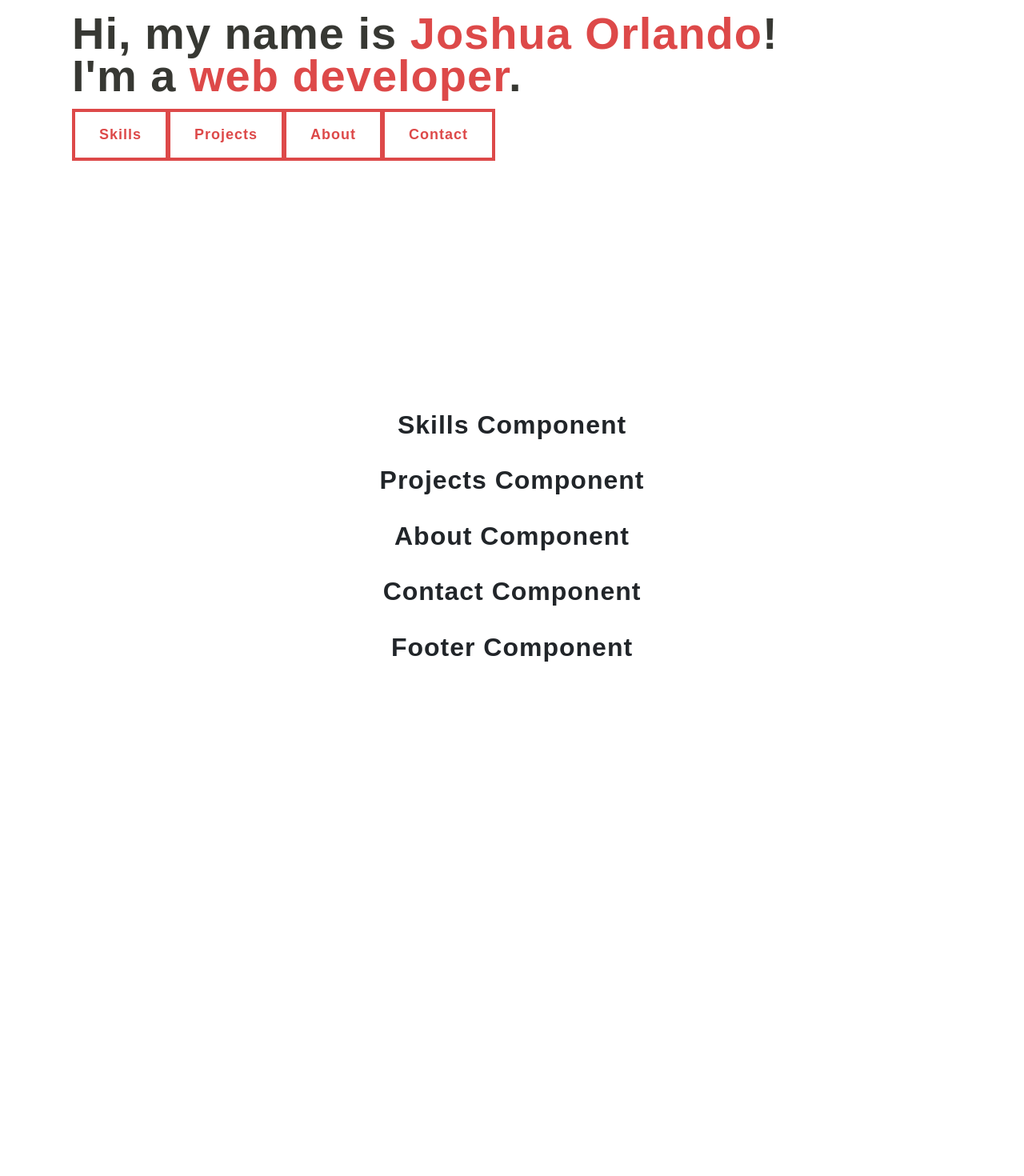
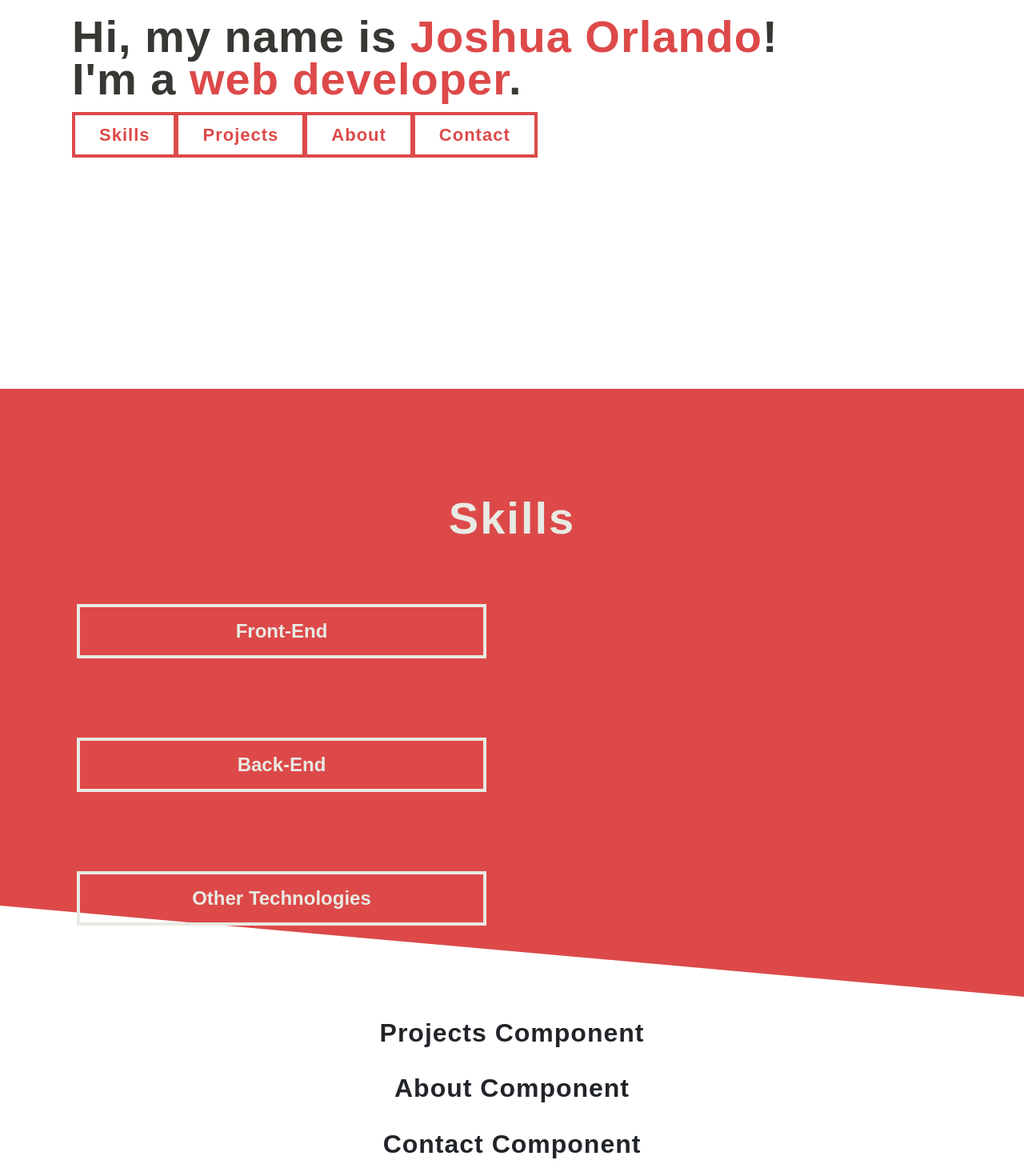
Before and after one commit to JoshuaOrlandoR/Portfolio-Final, a React (Create React App) app: page / in a window 1280 px wide. Shown: the part 360-1830 px from the top of the page at 80% size. Before the commit the page ends 1214 px from the top, so only its background shows below. Built offline with nearby package versions, Linux system fonts and the light colour scheme.

Commit message:
Finished Hero and Skills initial component drafts - need to add responsivity later and some small effects, working on project component next

```diff
--- a/src/Components/Hero/index.js
+++ b/src/Components/Hero/index.js
@@ -4,8 +4,8 @@ import './styles.css';
 const Hero = () => {
   return (
     <div id="hero" className="container">
-      <h1 className="hero-title name-title">Hi, my name is <span className="text-color-main">Joshua Orlando</span>!</h1>
-      <h1 className="hero-title position-title">I'm a <span className="text-color-main">web developer</span>.</h1>
+      <h1 className="hero-title name-title">Hi, my name is <span className="text-color-main name-span">Joshua Orlando</span>!</h1>
+      <h1 className="hero-title position-title">I'm a <span className="text-color-main position-span">web developer</span>.</h1>
       <div className="hero-cta">
         <span className="cta-btn cta-btn--hero"><a href="#skills">Skills</a></span>
         <span className="cta-btn cta-btn--hero"><a href="#projects">Projects</a></span>
--- a/src/Components/Hero/styles.css
+++ b/src/Components/Hero/styles.css
@@ -2,7 +2,7 @@ body {
     font-family: 'Montserrat', sans-serif;
     text-align: center;
     margin: 0;
-    background-color: #fff;
+    background-color: transparent;
     color: #212529;
     font-size: 1rem;
     line-height: 1.5;
@@ -16,7 +16,7 @@ body {
     justify-content: center;
     align-items: start;
     height: 100vh;
-    background: #fff;
+    background-color: transparent;
     color: #272341;
     padding: 0 5.6rem;
 }
@@ -52,18 +52,48 @@ body {
 }
 
 .cta-btn {
-    padding: 15px 30px;  /* Increase button size by increasing padding */
-    border: 4px solid #DD4949; /* Increase outline thickness by increasing border width */
-    border-radius: 0;
-    cursor: pointer;
-    margin-right: -2px; /* Adjust for the increased border width */
+  padding: 8px 30px;
+  border: 4px solid #DD4949;
+  border-radius: 0;
+  cursor: pointer;
+  margin-right: -2px;
+  position: relative;
+  overflow: hidden;
+  transition: color .2s;
 }
 
 .cta-btn a {
-    text-decoration: none;
-    color: #DD4949;
-    font-size: 18px;
-    font-weight: 700;
+  text-decoration: none;
+  color: #DD4949;
+  font-size: 22px;
+  font-weight: 700;
+  position: relative;
+  z-index: 1;
+  transition: color .2s;
+}
+
+.cta-btn::after {
+  content: '';
+  position: absolute;
+  top: 0;
+  left: 0;
+  width: 0;
+  height: 100%;
+  background: #DD4949;
+  transition: width .25s;
+  z-index: 0;
+}
+
+.cta-btn:hover {
+  color: #E8EAE3;
+}
+
+.cta-btn:hover a {
+  color: #E8EAE3;
+}
+
+.cta-btn:hover::after {
+  width: 100%;
 }
 
 @media (max-width: 992px) {
--- a/src/Components/Nav/styles.css
+++ b/src/Components/Nav/styles.css
@@ -15,11 +15,11 @@
   }
 
   .icon {
-    transform: rotate(10deg) scale(0.7);
+    transform: rotate(10deg) scale(0.8);
     transition: transform 0.25s ease-in-out;
   }
 
   .icon:hover {
-    transform: rotate(0deg) scale(1);
+    transform: rotate(0deg) scale(1.2);
     cursor: pointer;
   }
--- a/src/Components/Skills/index.js
+++ b/src/Components/Skills/index.js
@@ -1,12 +1,109 @@
-import React from 'react';
-import './styles.css';
+import React, { useState } from "react";
+import {
+  FaHtml5,
+  FaCss3Alt,
+  FaJsSquare,
+  FaReact,
+  FaRedux,
+  FaNodeJs,
+  FaGitAlt,
+  FaBootstrap,
+} from "react-icons/fa";import './styles.css';
+
+import {
+  SiJquery,
+  SiRedux,
+  SiVite,
+  SiHandlebarsdotjs,
+  SiExpress,
+  SiMongodb,
+  SiPwa,
+  SiGraphql,
+  SiWebflow
+} from "react-icons/si";
+import { TbApi } from "react-icons/tb";
+import { GrMysql } from "react-icons/gr";
+import { FiServer } from "react-icons/fi";
+
+
+const SKILLS_MAP = {
+  'Front-End': [
+    { name: 'HTML', icon: FaHtml5, color: '#231f20' },
+    { name: 'CSS', icon: FaCss3Alt, color: '#379ad6' },
+    { name: 'JavaScript', icon: FaJsSquare, color: '#f0dc4e' },
+    { name: 'React', icon: FaReact, color: '#61dafb' },
+    { name: 'Redux', icon: SiRedux, color: '#9976cec' },
+    { name: 'Vite', icon: SiVite, color: '#8299ff' },
+    { name: 'Handlebars', icon: SiHandlebarsdotjs, color: '#423426' },
+    { name: 'Jquery', icon: SiJquery, color: '#1266a9' },
+    { name: 'Bootstrap', icon: FaBootstrap, color: '#563d7c' },
+  ],
+  'Back-End': [
+    { name: 'Node.js', icon: FaNodeJs, color: '#539e43' },
+    { name: 'Express', icon: SiExpress, color: '#000' },
+    { name: 'Restful API', icon: TbApi, color: '#f88e1d' },
+    { name: 'MySQL', icon: GrMysql, color: '#f29111' },
+    { name: 'MongoDB', icon: SiMongodb, color: '#4faa41' },
+    { name: 'GraphQL', icon: SiGraphql, color: '#e10098' },
+  ],
+  'Other Technologies': [
+    { name: 'Git', icon: FaGitAlt, color: '#231f20' },
+    { name: 'Heroku', icon: FiServer, color: '#6762a7' },
+    { name: 'PWA', icon: SiPwa, color: '#5a06c9' },
+    { name: 'WebFlow', icon: SiWebflow, color: '#4353ff' },
+  ],
+};
 
 const Skills = () => {
-    return (
-        <div className="skills-container">
-            <h1>Skills Component</h1>
+  const [currentCategory, setCurrentCategory] = useState(null);
+
+  const handleButtonClick = (category) => {
+    setCurrentCategory(category);
+  };
+
+  const renderIcons = () => {
+    if (!currentCategory) return null;
+
+    const skills = SKILLS_MAP[currentCategory];
+    return skills.map(skill => {
+      const Icon = skill.icon;
+      return (
+        <div className="single-skill-wrapper">
+          <div className="skill-icon" style={{ color: skill.color }}>
+            <Icon size={70} />
+          </div>
+          <div className="skill-name">
+            <p>{skill.name}</p>
+          </div>
         </div>
-    )
+      );
+    });
+  };
+
+  return (
+    <div id="skills" className="skills-container" style={{position: "relative"}}>
+      {/* SVG background */}
+      <svg style={{position: "absolute", width: "100%", height: "100%", zIndex: -1}} viewBox="0 0 100 100" preserveAspectRatio="none">
+        <polygon points="0,0 100,0 100,100 0,85" fill="#DD4949" />
+      </svg>
+      <h2 className="skills-title">Skills</h2>
+      <div className="skills-content-wrapper">
+        <div className="button-wrapper">
+          <button className="skill-button" onClick={() => handleButtonClick('Front-End')}>Front-End</button>
+          <button className="skill-button" onClick={() => handleButtonClick('Back-End')}>Back-End</button>
+          <button className="skill-button" onClick={() => handleButtonClick('Other Technologies')}>Other Technologies</button>
+        </div>
+        <div className="icon-wrapper">
+          <div className="skill-icon-title-wrapper">
+            <h2 className="skill-title-h2">{currentCategory}</h2>
+          </div>
+          <div className="skill-icon-list">
+            {renderIcons()}
+          </div>
+        </div>
+      </div>
+    </div>
+  );
 };
 
 export default Skills;
--- a/src/Components/Skills/styles.css
+++ b/src/Components/Skills/styles.css
@@ -1,3 +1,135 @@
-.skills-container {
-    /* styles for Skills component */
+#skills {
+    height: 95vh;
+    width: 100%;
+    display: flex;
+    flex-direction: column;
+    justify-content: center;
+    align-items: center;
 }
+
+.skills-title {
+    font-size: 3.5rem;
+    font-weight: 700;
+    line-height: 1.2;
+    margin-bottom: 0.2rem;
+    color: #E8EAE3;
+    font-family: 'Montserrat', sans-serif;
+    letter-spacing: 2px;
+    background-color: transparent;
+}
+
+
+.skills-content-wrapper {
+    height: 60vh;
+    width: 90%;
+    display: flex;
+    justify-content: space-between;
+}
+
+
+
+.button-wrapper {
+    width: 50%;
+    height: 100%;
+    display: flex;
+    flex-direction: column;
+    justify-content: space-around;
+    padding: 2rem;
+}
+
+.button-wrapper button {
+    padding: 1rem 2rem;
+    border: 4px solid #E8EAE3;
+    background-color: transparent;
+    color: #E8EAE3;
+    font-family: 'Montserrat', sans-serif;
+    font-size: 1.5rem;
+    font-weight: 700;
+    cursor: pointer;
+    position: relative;
+    overflow: hidden;
+    transition: all 0.3s ease;
+    margin-bottom: 20px;
+}
+
+.button-wrapper button:last-child {
+    margin-bottom: 0;
+}
+
+.button-wrapper button::after {
+    content: '';
+    position: absolute;
+    top: 0;
+    left: 0;
+    width: 0;
+    height: 100%;
+    background: #E8EAE3;
+    transition: width .65s;
+    z-index: 0;
+    z-index: -1;
+}
+
+.button-wrapper button:hover {
+    color: #DD4949;
+}
+
+.button-wrapper button:hover::after {
+    width: 100%;
+}
+
+.icon-wrapper {
+    width: 50%;
+    height: 100%;
+    display: flex;
+    flex-direction: column;
+    align-items: center;
+    padding: 2rem;
+}
+
+.skill-icon-title-wrapper {
+    width: 100%;
+    height: 35%;
+    display: flex;
+    justify-content: center;
+    align-items: center;
+    margin-bottom: -40px;
+}
+
+.skill-title-h2 {
+    font-size: 2rem;
+    color: #E8EAE3;
+    font-weight:600;
+    font-family: 'Montserrat', sans-serif;
+}
+
+.skill-icon-list {
+    width: 100%;
+    height: 65%;
+    display: flex;
+    flex-wrap: wrap;
+    justify-content: flex-start;
+    align-items: flex-start;
+    gap: 1rem;
+}
+
+.single-skill-wrapper {
+    display: flex;
+    flex-direction: column;
+    align-items: center;
+    width: 200px;
+}
+
+.skill-icon {
+    height: 50px;
+    display: flex;
+    justify-content: center;
+    align-items: center;
+}
+
+.skill-name {
+    margin-top: 1rem;
+    font-size: 1rem;
+    color: #E8EAE3;
+    font-weight:600;
+    font-family: 'Montserrat', sans-serif;
+}
```
